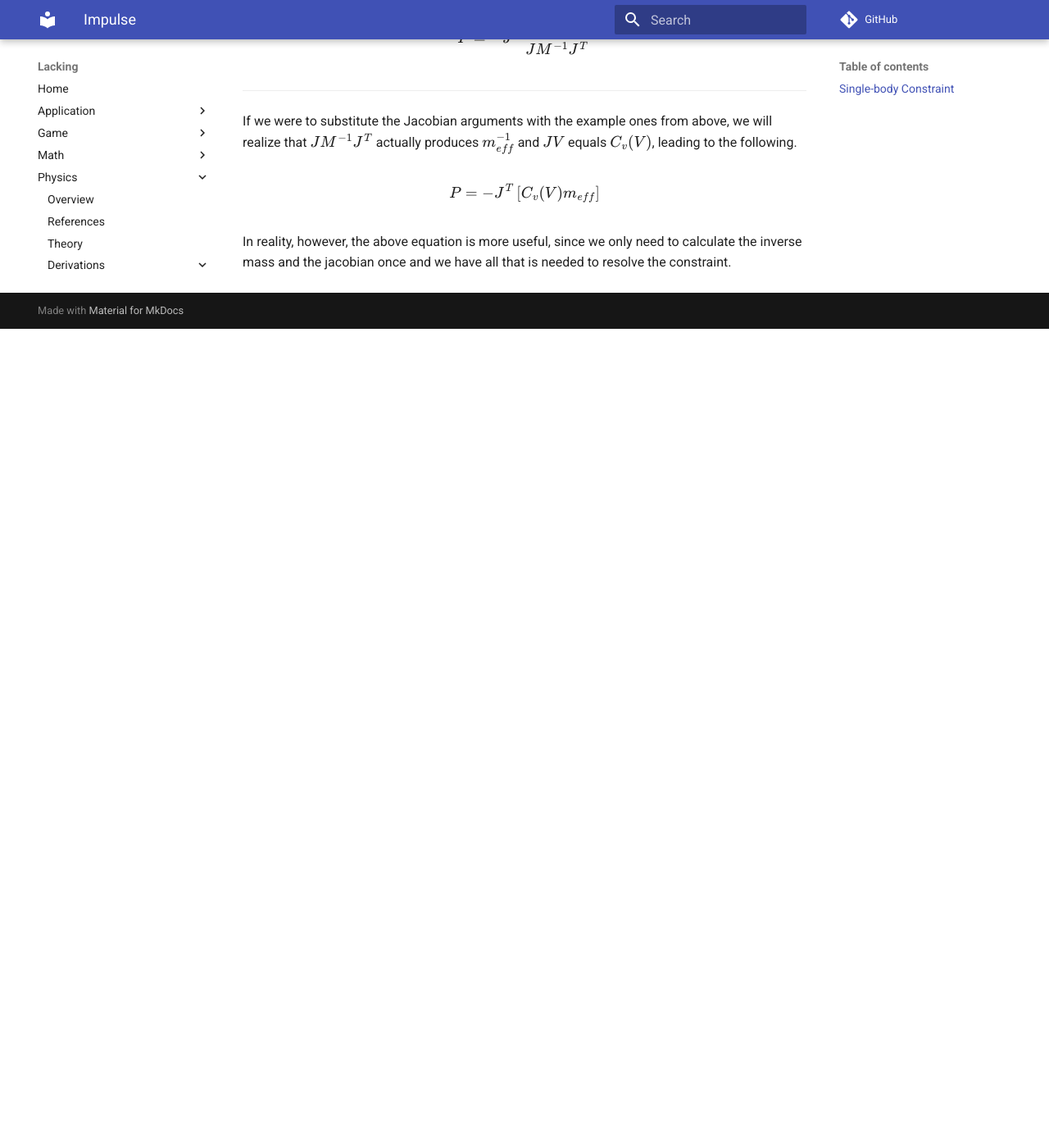
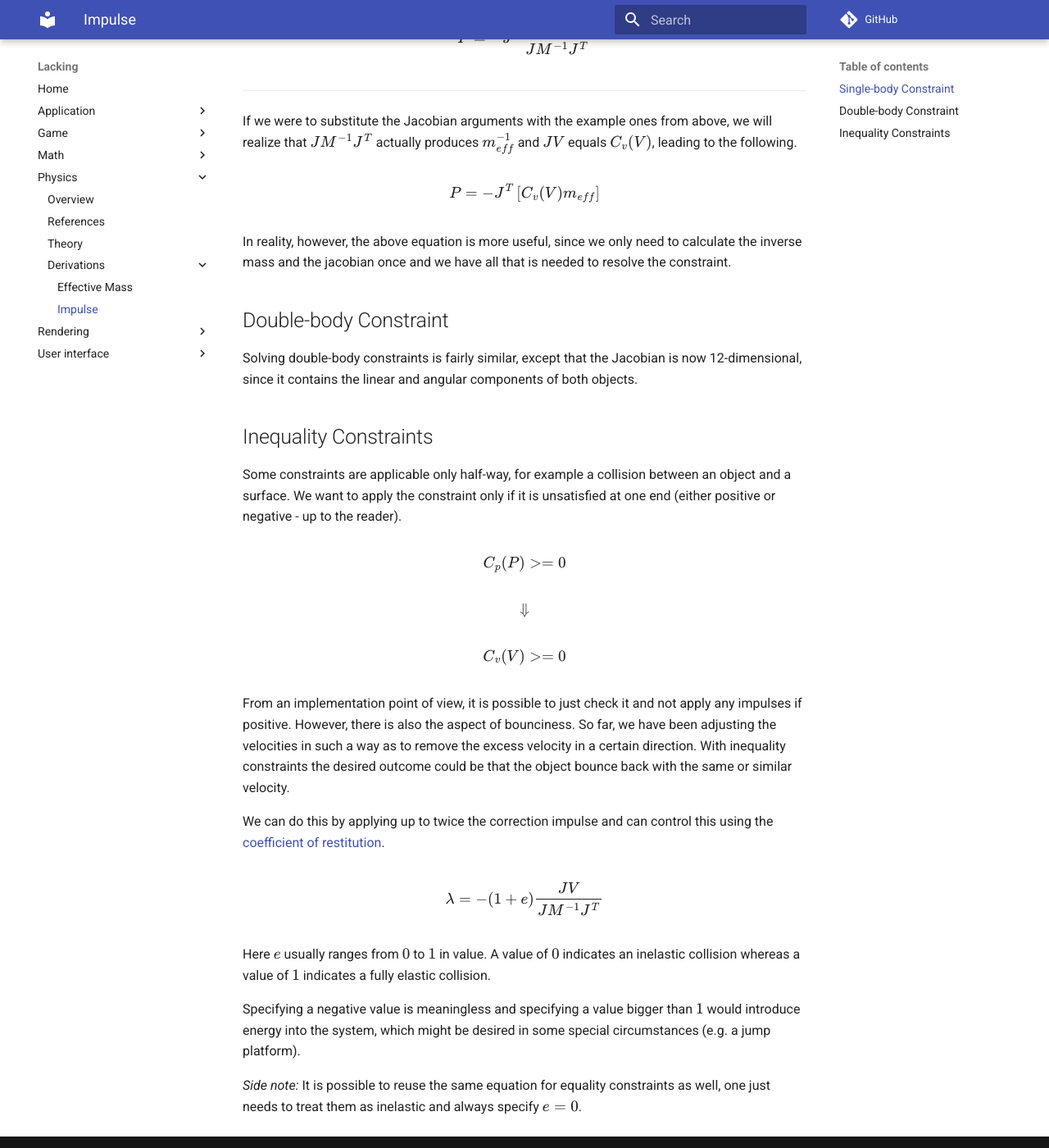
Before and after one commit to mokiat/lacking, an MkDocs documentation site: the page built from docs/physics/derivations/impulse-derivation.md, in a window 1280 px wide and 1400 px high, scrolled down 3621 px. Shown: the whole window at 82% size. Built offline with MkDocs 1.6.1 and Material for MkDocs 9.7.7, drawn with Linux system fonts in a browser that asks for light colours; comment, search, counter and statistics services are not loaded; before the commit the page ends 4022 px from its top, so only the background shows below that.

Commit message:
Add more information on impulse derivation

```diff
--- a/docs/physics/derivations/impulse-derivation.md
+++ b/docs/physics/derivations/impulse-derivation.md
@@ -151,3 +151,37 @@
 $$
 
 In reality, however, the above equation is more useful, since we only need to calculate the inverse mass and the jacobian once and we have all that is needed to resolve the constraint.
+
+## Double-body Constraint
+
+Solving double-body constraints is fairly similar, except that the Jacobian is now 12-dimensional, since it contains the linear and angular components of both objects.
+
+## Inequality Constraints
+
+Some constraints are applicable only half-way, for example a collision between an object and a surface. We want to apply the constraint only if it is unsatisfied at one end (either positive or negative - up to the reader).
+
+$$
+C_p(P) >= 0
+$$
+
+$$
+\Downarrow
+$$
+
+$$
+C_v(V) >= 0
+$$
+
+From an implementation point of view, it is possible to just check it and not apply any impulses if positive. However, there is also the aspect of bounciness. So far, we have been adjusting the velocities in such a way as to remove the excess velocity in a certain direction. With inequality constraints the desired outcome could be that the object bounce back with the same or similar velocity.
+
+We can do this by applying up to twice the correction impulse and can control this using the [coefficient of restitution](https://en.wikipedia.org/wiki/Coefficient_of_restitution).
+
+$$
+\lambda = - (1 + e) \frac{J V}{J M^{-1} J^T}
+$$
+
+Here $e$ usually ranges from $0$ to $1$ in value. A value of $0$ indicates an inelastic collision whereas a value of $1$ indicates a fully elastic collision.
+
+Specifying a negative value is meaningless and specifying a value bigger than $1$ would introduce energy into the system, which might be desired in some special circumstances (e.g. a jump platform).
+
+*Side note:* It is possible to reuse the same equation for equality constraints as well, one just needs to treat them as inelastic and always specify $e = 0$.
```
